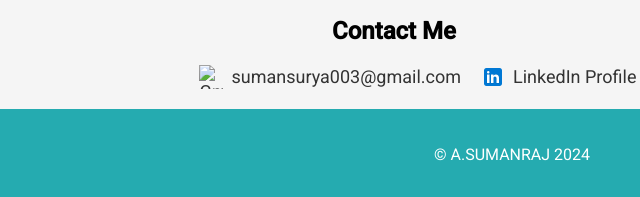
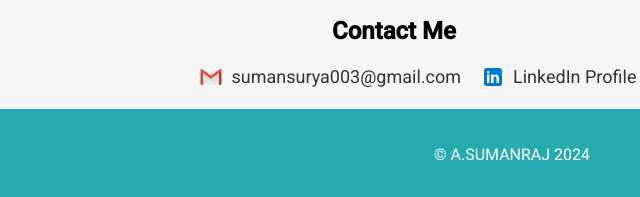
Before and after one commit to ASumanraj/portfolio, a plain HTML site: page index.html in a window 1280 px wide. Shown: the part 1850-2047 px from the top of the page, 128-768 px from the left. Drawn offline with Linux system fonts and the light colour scheme.

Commit message:
Update index.html

```diff
--- a/index.html
+++ b/index.html
@@ -84,7 +84,7 @@
         <h2 id="b">Contact Me</h2>
         <div class="contact-info">
             <a href="mailto:sumansurya003@gmail.com" target="_blank" class="contact-link">
-                <img src="/portfolio/project/gmail-icon.png" alt="Gmail" class="contact-icon"> sumansurya003@gmail.com
+                <img src="https://github.com/ASumanraj/portfolio/blob/main/gmail-icon.png" alt="Gmail" class="contact-icon"> sumansurya003@gmail.com
             </a>
             <a href="https://www.linkedin.com/in/sumanraj-a-894466201" target="_blank" class="contact-link">
                 <img src="https://github.com/ASumanraj/portfolio/blob/main/linkedin-icon.png" alt="LinkedIn" class="contact-icon"> LinkedIn Profile
```
